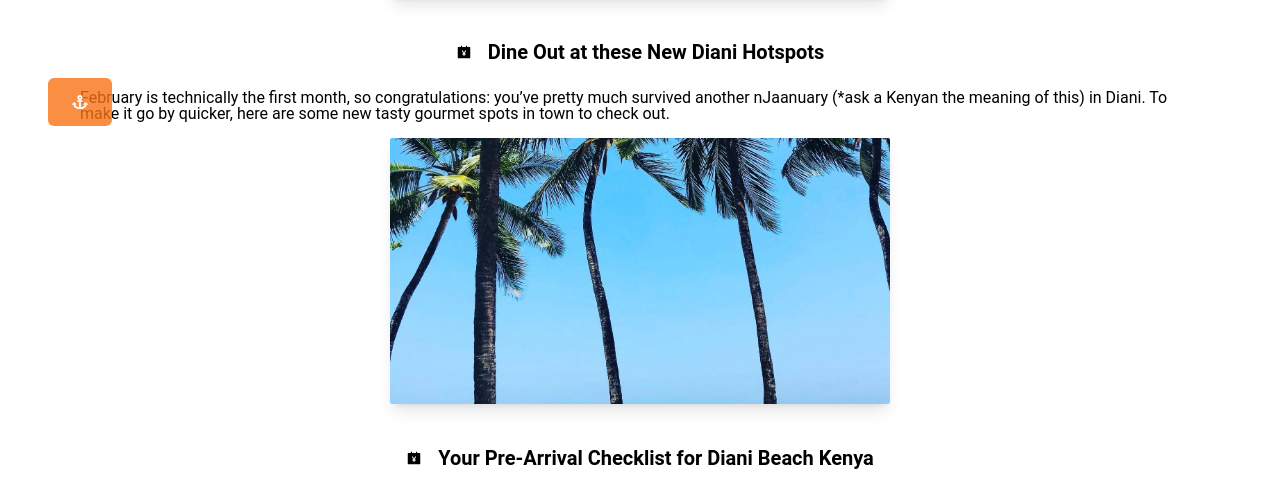
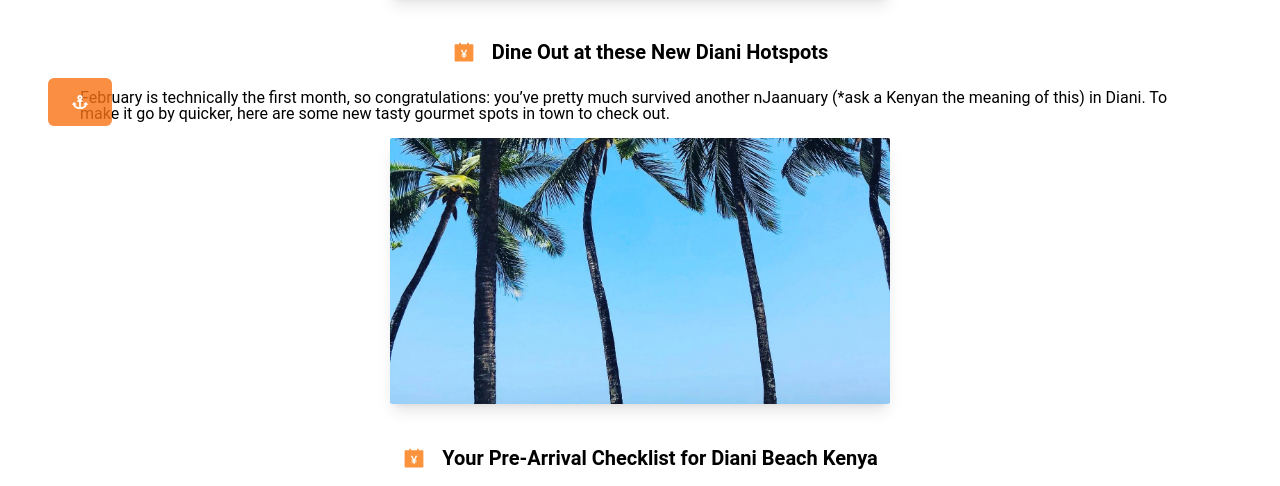
Before and after one commit to MatthewsRicky/travelapp, a Next.js app: page /directory in a window 1280 px wide. Shown: the part 314-800 px from the top of the page. Built offline with nearby package versions, Linux system fonts and the light colour scheme.

Commit message:
icon resize and color

```diff
--- a/components/NewBlog.tsx
+++ b/components/NewBlog.tsx
@@ -19,7 +19,7 @@ const NewBlog = ({src, alt, title, description}: blogItems) => {
             <Image src={blog.src} alt={blog.alt} height={500} width={500} className="rounded-sm shadow-lg my-4"/>
             <div className="flexStart gap-4 items-center">
               <div>
-                <AiFillAccountBook />
+                <AiFillAccountBook className="w-6 h-6 text-orange-400" />
               </div>
               <h1 className="bold-20 py-3 my-4">{blog.title}</h1>
             </div>
```
